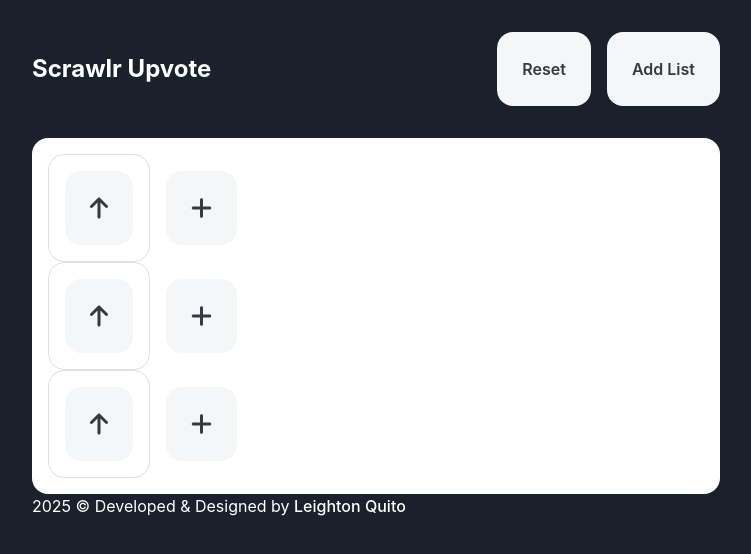
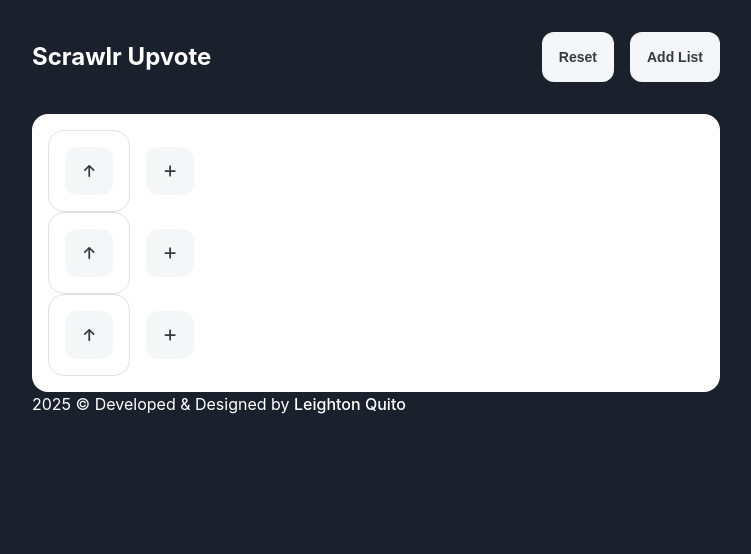
Before and after one commit to iamleigh/scrawlr-upvote, a React (Vite) app: page / in a window 1280 px wide. Shown: the top 554 px of the page, without its empty margins (264-1015 px from the left). Built offline with nearby package versions, Linux system fonts and the light colour scheme.

Commit message:
fix(button): Improve component styles

```diff
--- a/src/assets/scss/_tokens/_scss.scss
+++ b/src/assets/scss/_tokens/_scss.scss
@@ -8,6 +8,15 @@ $bp-md: 710px;
 $bp-lg: 980px;
 $bp-xl: 1200px;
 
+$spacing-sm: 8px;
+$spacing-md: $spacing-sm * 2;
+$spacing-lg: $spacing-sm * 3;
+$spacing-xl: $spacing-sm * 4;
+
+$radius-sm: 4px;
+$radius-md: $radius-sm * 3;
+$radius-lg: $radius-sm * 4;
+
 $font-family-primary:
 	-apple-system, BlinkMacSystemFont, "Segoe UI", "Roboto", "Oxygen", "Ubuntu",
 	"Cantarell", "Fira Sans", "Droid Sans", "Helvetica Neue", sans-serif;
--- a/src/components/atoms/Button/Button.module.scss
+++ b/src/components/atoms/Button/Button.module.scss
@@ -1,36 +1,102 @@
+@use "sass:math";
+@use "../../../assets/scss/utils.scss" as *;
+
 .suc-button {
-	cursor: pointer;
-
-	// Appearance
-	padding: 24px;
+	display: flex;
+	align-items: center;
+	padding: $spacing-md;
 	border: 1px solid transparent;
-	border-radius: 16px;
-	background: #f4f6f8;
-
-	// Typography
-	color: #343a40;
-	font-size: 16px;
-	line-height: 24px;
+	border-radius: $radius-md;
+	background: var(--color-button-bg-default);
+	color: var(--color-button-label-default);
+	font-size: 14px;
+	line-height: 16px;
 	font-weight: 600;
-	font-family: inherit;
-
-	// Interaction
 	transition: border-color 0.25s;
 
-	// Modifier: Selected
-	&--selected {
-		background: #e5e8fd;
-		color: #253cf2;
+	// Element: Icon
+	&__icon {
+		width: 16px;
+		height: 16px;
+		display: flex;
+		align-items: center;
+		justify-content: center;
+	}
+
+	// Element: Label
+	&__label {
+		display: block;
+
+		&:not(:only-child) {
+			margin-left: $spacing-sm;
+		}
 	}
 
 	// State: Hover
 	&:hover {
-		border-color: #253cf2;
+		border-color: var(--color-button-label-default);
 	}
 
 	// State: Focus
-	// &:focus,
 	&:focus-visible {
 		outline: 4px auto -webkit-focus-ring-color;
 	}
+
+	// Modifier: Selected
+	&--selected {
+		background: var(--color-button-bg-selected);
+		color: var(--color-button-label-selected);
+
+		&:hover {
+			border-color: var(--color-button-label-selected);
+		}
+	}
+
+	// Modifier: Icon
+	&--icon {
+		width: 48px;
+		height: 48px;
+		display: flex;
+		align-items: center;
+		justify-content: center;
+		padding: 0;
+	}
+
+	// Modifier: (Size) Small
+	&--sm {
+		padding: $spacing-sm;
+		border-radius: $radius-sm;
+		font-size: 10px;
+		line-height: 12px;
+
+		&.suc-button--icon {
+			width: 28px;
+			height: 28px;
+		}
+
+		.suc-button__label {
+			&:not(:only-child) {
+				margin-left: math.div($spacing-sm, 2);
+			}
+		}
+	}
+
+	// Modifier: (Size) Large
+	&--lg {
+		padding: $spacing-lg;
+		border-radius: $radius-lg;
+		font-size: 16px;
+		line-height: 24px;
+
+		&.suc-button--icon {
+			width: 72px;
+			height: 72px;
+		}
+
+		.suc-button__label {
+			&:not(:only-child) {
+				margin-left: math.div($spacing-sm, 2) * 3;
+			}
+		}
+	}
 }
--- a/src/components/atoms/Button/Button.tsx
+++ b/src/components/atoms/Button/Button.tsx
@@ -4,9 +4,15 @@ import type { IconName } from '@atom/Icon/icon.types'
 import styles from './Button.module.scss'
 import clsx from 'clsx'
 
+type ButtonSize =
+    | "sm"
+    | "md"
+    | "lg"
+
 interface ButtonProps extends React.ButtonHTMLAttributes<HTMLButtonElement> {
     label: string
     icon?: IconName
+    size?: ButtonSize
     hideLabel?: boolean
     selected?: boolean
     disabled?: boolean
@@ -16,6 +22,7 @@ interface ButtonProps extends React.ButtonHTMLAttributes<HTMLButtonElement> {
 const Button: React.FC<ButtonProps> = ({
     label,
     icon,
+    size = "md",
     hideLabel,
     selected,
     disabled,
@@ -26,6 +33,8 @@ const Button: React.FC<ButtonProps> = ({
             className={clsx({
                 [styles['suc-button']]: true,
                 [styles['suc-button--icon']]: hideLabel,
+                [styles['suc-button--sm']]: size === 'sm',
+                [styles['suc-button--lg']]: size === 'lg',
                 [styles['suc-button--selected']]: selected,
             })}
             {...(hideLabel && { 'aria-label': label })}
@@ -33,8 +42,8 @@ const Button: React.FC<ButtonProps> = ({
             {...(disabled && { disabled: true })}
             onClick={onClick}
         >
-            {icon && <Icon name={icon} />}
-            {!hideLabel && label}
+            {icon && <span className={clsx(styles['suc-button__icon'])}><Icon name={icon} /></span>}
+            {!hideLabel && <span className={clsx(styles['suc-button__label'])}>{label}</span>}
         </button>
     )
 }
--- a/src/components/atoms/Icon/Icon.tsx
+++ b/src/components/atoms/Icon/Icon.tsx
@@ -11,7 +11,6 @@ const Icon: React.FC<IconProps> = ({ name }) => {
     return (
         <FontAwesomeIcon
             icon={iconMap[name.toLowerCase() as keyof typeof iconMap]}
-            size="xl"
         />
     )
 }
```
